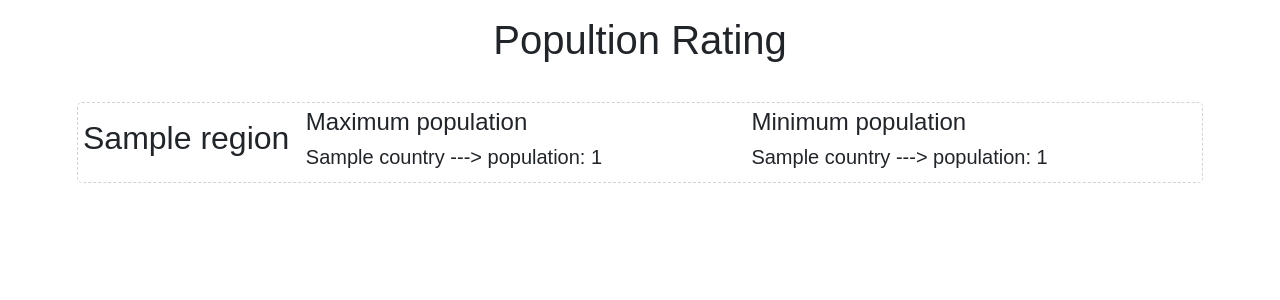
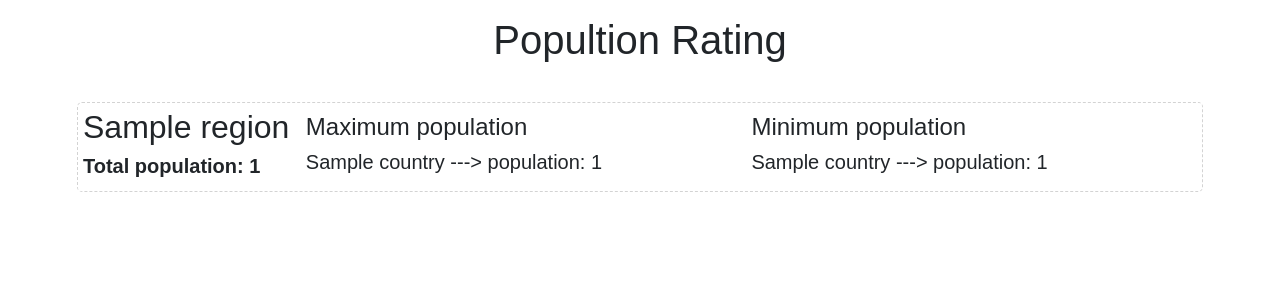
Before and after one commit to revenets/Population_pars_source, a Flask app: page /index in a window 1280 px wide. Shown: the top 300 px of the page. Run offline with Flask 2, Linux system fonts and the light colour scheme; tables that the repository leaves empty hold one stand-in row (values such as "Sample post").

```diff
--- a/app.py
+++ b/app.py
@@ -43,11 +43,17 @@ def index():
     region_list = []
     regions = Region.query.order_by(Region.name)
     for region in regions:
+
         max_pop_in_region = max(Country.query.filter(Country.region == region).order_by(Country.population))
         min_pop_in_region = min(Country.query.filter(Country.region == region).order_by(Country.population))
         region_list.append([region, max_pop_in_region, min_pop_in_region])
     return render_template("index.html", region_list=region_list)
 
 
+@app.template_filter()
+def numberFormat(value):
+    return format(int(value), ',d')
+
+
 if __name__ == '__main__':
     app.run(debug=True, port=5001)
--- a/parser.py
+++ b/parser.py
@@ -2,7 +2,7 @@ import os
 
 import requests
 from bs4 import BeautifulSoup
-from Docker_project.app import db, Region, Country, DBNAME
+from Wiki_parse_1.app import db, Region, Country, DBNAME
 
 
 URL = "https://en.wikipedia.org/wiki/List_of_countries_and_dependencies_by_population"
--- a/static/css/style.css
+++ b/static/css/style.css
@@ -19,3 +19,7 @@
     justify-content: center;
     font-family: Arial, Helvetica, sans-serif;
 }
+
+.num{
+    font-weight: bold;
+}
--- a/templates/index.html
+++ b/templates/index.html
@@ -13,6 +13,7 @@ Population rating
 <div class="block">
     <div>
         <h2>{{ el[0] }}</h2>
+        <h5 class="num"> Total population: {{ el[0].population | sum(attribute='population') | numberFormat }}</h5>
     </div>
     <div class="maximum">
         <h4> Maximum population </h4>
```
